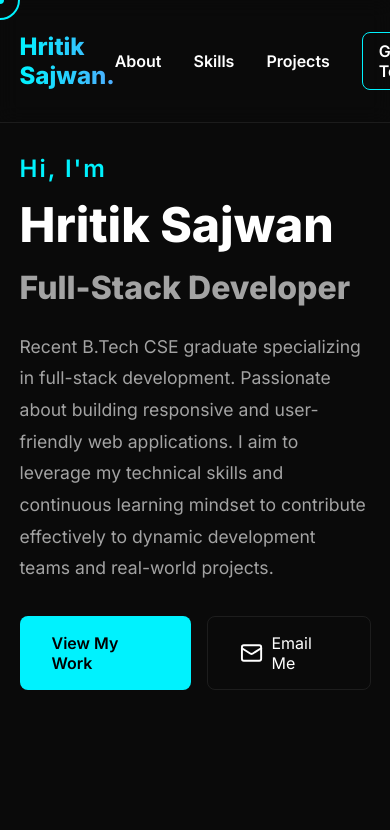
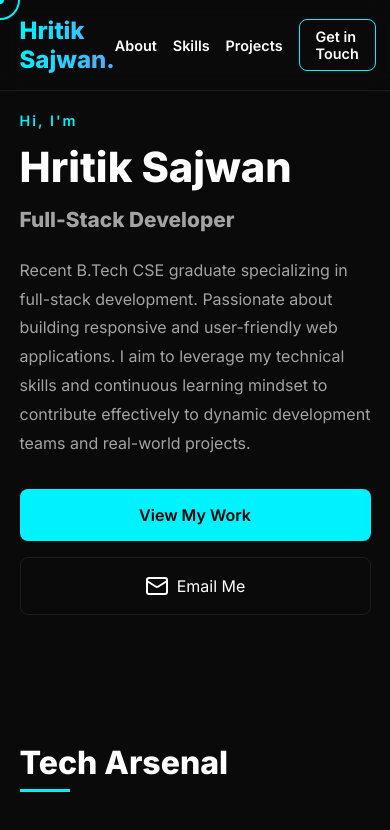
Before and after one commit to Hritiksajwan/dashboard, a plain HTML site: page index.html in a window 390 px wide. Shown: the top 830 px of the page. Drawn offline with nearby package versions, Linux system fonts and the light colour scheme.

Commit message:
Update style.css

```diff
--- a/style.css
+++ b/style.css
@@ -82,3 +82,97 @@ footer h2 { margin-bottom: 2rem; font-size: 2rem; }
 /* Animations */
 .hidden { opacity: 0; transform: translateY(50px); transition: all 1s ease-out; }
 .show { opacity: 1; transform: translateY(0); }
+
+/* For mobile screen size  */
+
+@media (max-width: 768px) {
+
+ /* Navbar */
+  nav {
+    padding: 1rem 5%;
+  }
+
+  .nav-links {
+    gap: 1rem;
+  }
+
+  .nav-links a {
+    font-size: 0.9rem;
+  }
+
+  /* Hero Section */
+  .hero {
+    height: auto;
+    padding-top: 7rem;
+    padding-bottom: 4rem;
+  }
+
+  .greeting {
+    font-size: 0.9rem;
+  }
+
+  .name {
+    font-size: 2.6rem;
+  }
+
+  .role {
+    font-size: 1.3rem;
+  }
+
+  .summary {
+    font-size: 1rem;
+  }
+
+  .hero-btns {
+    flex-direction: column;
+    align-items: stretch;
+  }
+
+  .btn-primary,
+  .btn-secondary {
+    width: 100%;
+    justify-content: center;
+  }
+
+  /* Sections spacing */
+  .section {
+    padding: 4rem 5% 2rem;
+  }
+
+  .section-title {
+    font-size: 2rem;
+  }
+
+  /* Skills */
+  .skills-container {
+    grid-template-columns: 1fr;
+  }
+
+  /* Projects */
+  .bento-grid {
+    grid-template-columns: 1fr;
+  }
+
+  .large-span {
+    grid-column: span 1;
+  }
+
+  /* Timeline */
+  .timeline {
+    padding-left: 1rem;
+  }
+
+  .timeline-dot {
+    left: -26px;
+  }
+
+  /* Footer */
+  footer h2 {
+    font-size: 1.5rem;
+  }
+
+  .contact-info {
+    flex-direction: column;
+    gap: 1rem;
+  }
+}
```
